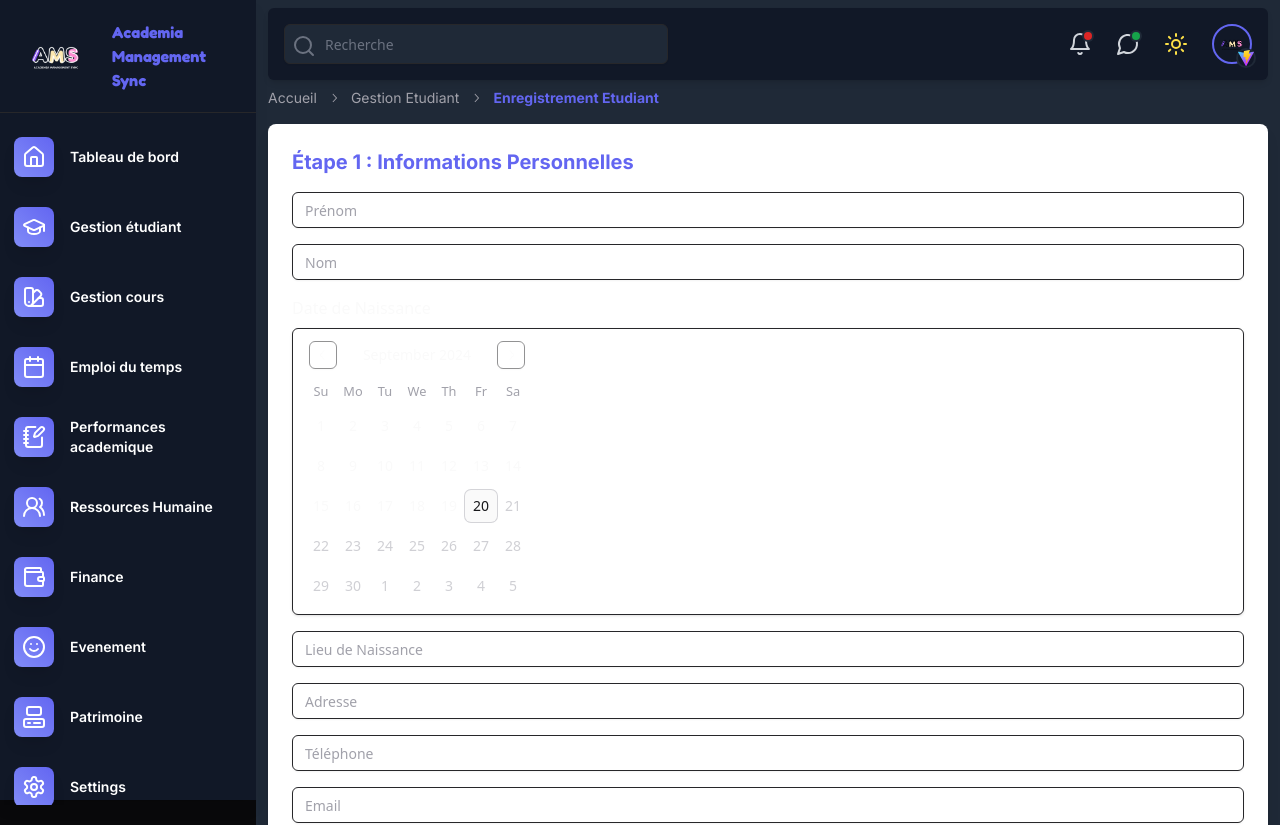
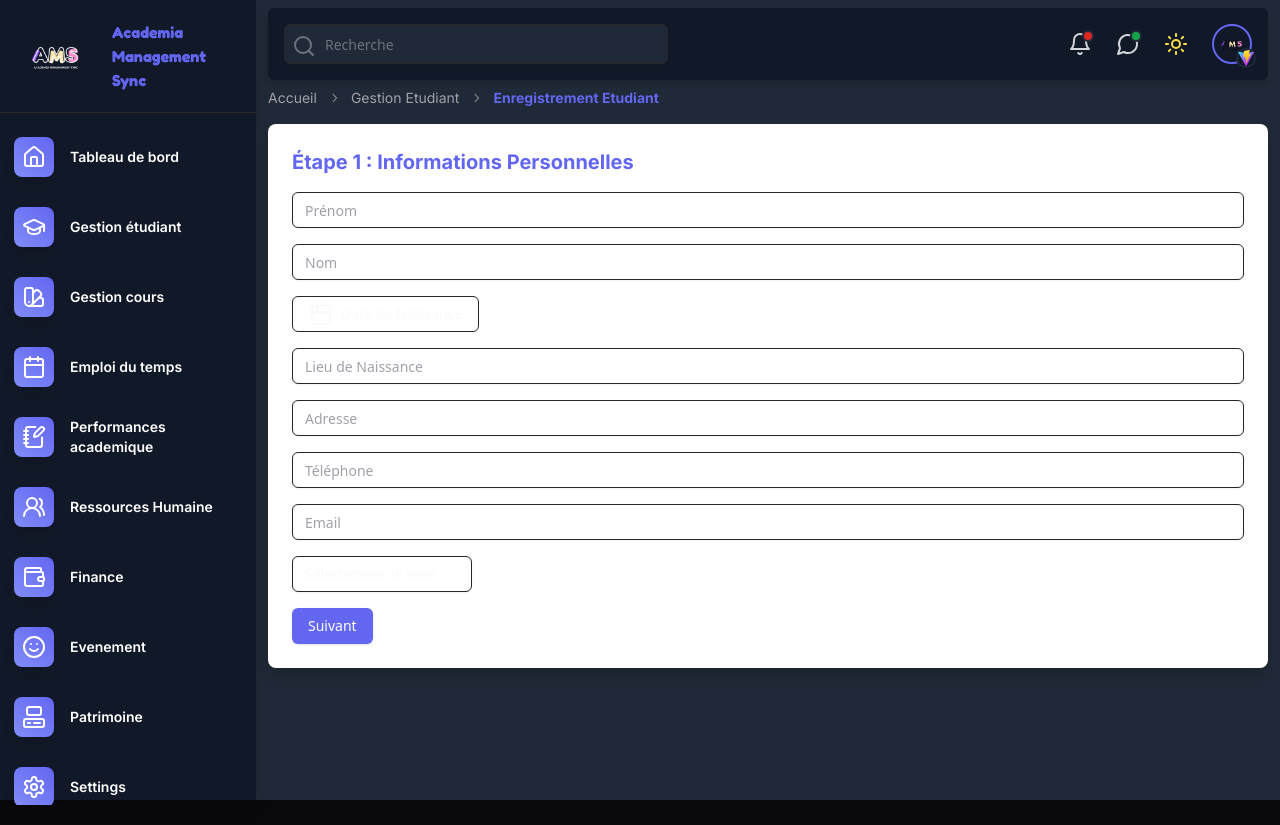
Before and after one commit to AureDulvresse/app.ams.io, a React (Vite) app: page /students/create in a window 1280 px wide. Shown: the top 825 px of the page. After the commit the page ends 800 px from the top, so only its background shows below. Built offline with nearby package versions, Linux system fonts and the light colour scheme.

Commit message:
Update PersonalInfoForm.tsx

```diff
--- a/src/components/forms/PersonalInfoForm.tsx
+++ b/src/components/forms/PersonalInfoForm.tsx
@@ -4,6 +4,12 @@ import { Input } from "../ui/input";
 import SelectField from "../common/SelectField";
 import { Calendar } from "../ui/calendar";
 import { format } from "date-fns";
+import { CalendarIcon } from "lucide-react";
+import {
+  DropdownMenu,
+  DropdownMenuContent,
+  DropdownMenuTrigger,
+} from "../ui/dropdown-menu";
 
 interface PersonalInfoFormProps {
   formData: {
@@ -72,19 +78,38 @@ const PersonalInfoForm: React.FC<PersonalInfoFormProps> = ({
           required
         />
 
-        <div className="flex flex-col">
-          <label className="mb-2">Date de Naissance</label>
+        <DropdownMenu>
+          <DropdownMenuTrigger asChild>
+            <Button
+              variant="ghost"
+              className="flex items-center gap-2 border hover:dark:bg-gray-800"
+            >
+              <CalendarIcon />
+              Date de Naissance
+            </Button>
+          </DropdownMenuTrigger>
+          <DropdownMenuContent
+            className="bg-white dark:bg-gray-800"
+            align="end"
+          >
+            <div>
               <Calendar
                 mode="single"
                 selected={date}
                 onSelect={handleDateChange}
-            className="rounded-md border shadow"
+                className="rounded-md p-1.5"
+                classNames={{
+
+                  day_selected: "bg-indigo-500 text-white",
+                }}
                 disabled={(date) =>
                   date > new Date() || date < new Date("1900-01-01")
                 }
                 initialFocus
               />
             </div>
+          </DropdownMenuContent>
+        </DropdownMenu>
 
         <Input
           type="text"
```
Lines whose indentation alone changed are shown as unchanged.
